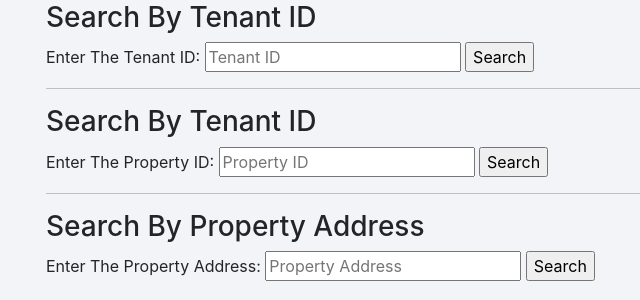
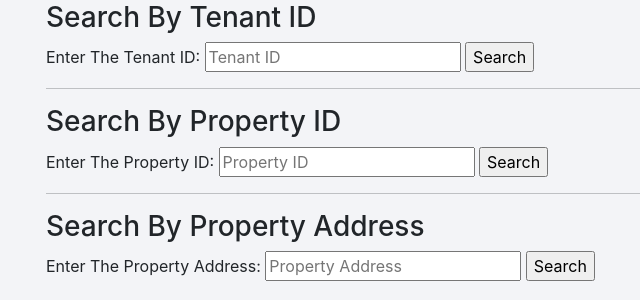
Before and after one commit to Jasontibaldo/SoftwareEngineering, a Flask app: page /searchLease/ in a window 1280 px wide; the page is wider, and only the part inside the window is pictured. Shown: the part 370-670 px from the top of that part, without its empty margins (94-734 px from the left). Run offline with Flask 2, Linux system fonts and the light colour scheme; some libraries are stand-ins or nearby versions.

Commit message:
Minor Fix

```diff
--- a/pythonlogin/templates/searchLease.html
+++ b/pythonlogin/templates/searchLease.html
@@ -45,7 +45,7 @@
 
 <hr>
 
-<h3>Search By Tenant ID</h3>
+<h3>Search By Property ID</h3>
 <form action="{{ url_for('searchLeaseByProperty') }}" method="post" autocomplete="off">
     <label for="propertyID">Enter The Property ID:</label>
     <input type="number" name="propertyID" placeholder="Property ID" id="propertyID" required>
@@ -56,7 +56,7 @@
 <h3>Search By Property Address</h3>
 <form action="{{ url_for('searchLeaseByAddress') }}" method="post" autocomplete="off">
     <label for="propertyAddress">Enter The Property Address:</label>
-    <input type="number" name="propertyAddress" placeholder="Property Address" id="propertyAddress" required>
+    <input type="text" name="propertyAddress" placeholder="Property Address" id="propertyAddress" required>
 	<input type="submit" value="Search">
 </form>
 
```
